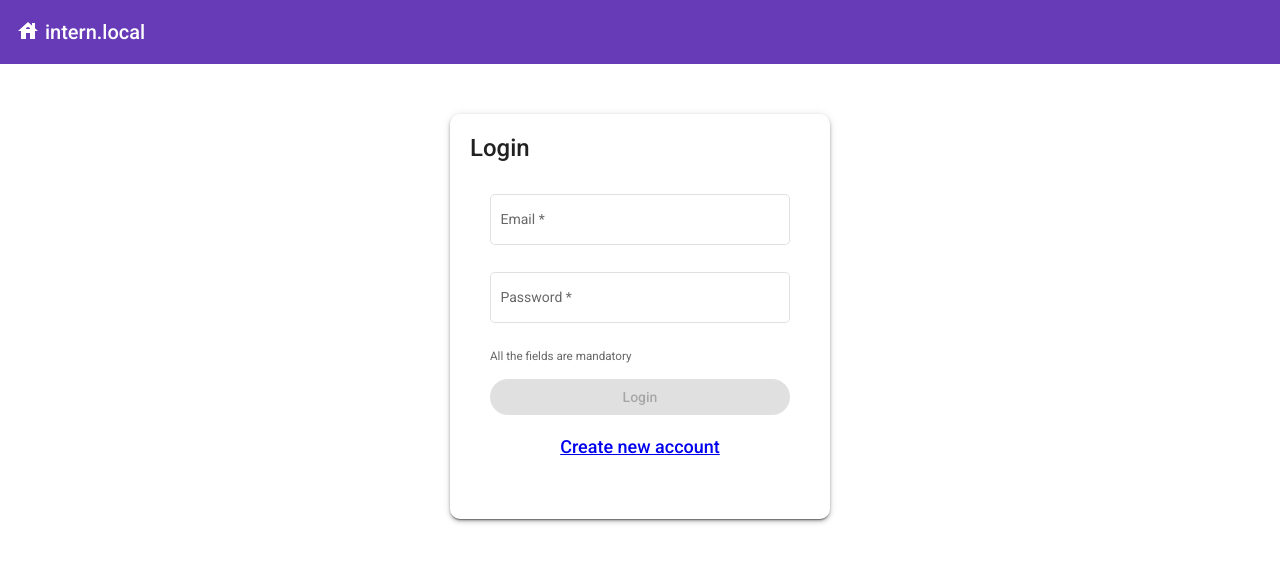
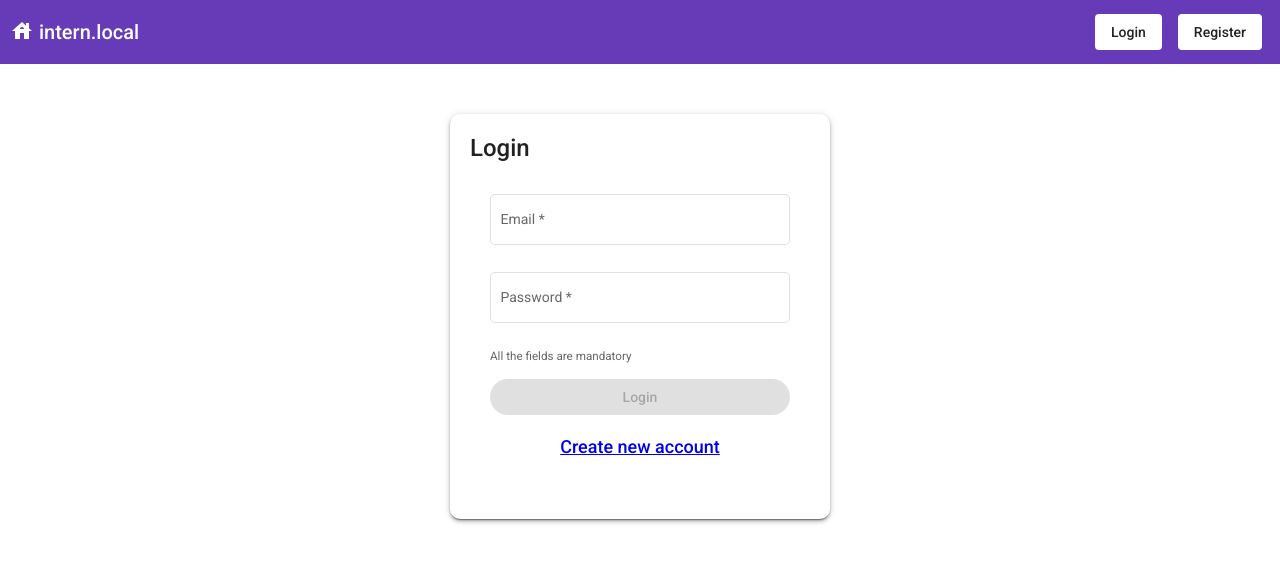
Before and after one commit to dilshans2k/intern.local, an Angular app: page /public/login in a window 1280 px wide. Shown: the top 562 px of the page. Built offline with nearby package versions, Linux system fonts and the light colour scheme; no server answers.

Commit message:
#1 Updated toolbar
Added Login and Register buttons on toolbar, and unified the presence of
toolbar from login and register component to app component

```diff
--- a/src/app/app.component.css
+++ b/src/app/app.component.css
@@ -0,0 +1,36 @@
+mat-toolbar {
+    padding: 10px;
+  }
+
+  #toolbar-logo {
+    width: 10%;
+  }
+
+.mat-icon {
+    vertical-align: middle;
+    margin-bottom: 5px;
+  }
+
+#a-header {
+    color: white;
+    text-decoration: none;
+}
+
+#toolbar-route-buttons{
+    display: flex;
+    width: inherit;
+    justify-content: right;
+
+}
+
+#login-button{
+    padding: 0px 8px 0px 8px;
+}
+
+#register-button{
+    padding: 0px 8px 0px 8px;
+}
+
+.mat-icon-button {
+    width: auto;
+  }
--- a/src/app/app.component.html
+++ b/src/app/app.component.html
@@ -1 +1,15 @@
+<mat-toolbar color="primary">
+    <div id="toolbar-logo">
+    <a id="a-header" [routerLink]="['../login']"
+      ><mat-icon aria-hidden="false" aria-label="Example home icon"
+        >house</mat-icon
+      >
+      intern.local</a
+    >
+</div>
+    <div id="toolbar-route-buttons">
+    <div id="login-button" *ngIf = "route == '/'" ><button mat-flat-button  [routerLink]="['/public/login']">Login</button></div>
+    <div id="register-button" *ngIf = "route == '/'"><button mat-flat-button [routerLink]="['/public/register']">Register</button></div>
+</div>
+  </mat-toolbar>
 <router-outlet></router-outlet>
--- a/src/app/app.component.ts
+++ b/src/app/app.component.ts
@@ -1,4 +1,5 @@
 import { Component } from '@angular/core';
+import { Router } from '@angular/router';
 
 @Component({
   selector: 'app-root',
@@ -7,4 +8,10 @@ import { Component } from '@angular/core';
 })
 export class AppComponent {
   title = 'intern.local';
+  route: string;
+  constructor(private router: Router){
+    this.route = router.url;
+    console.log('route',this.router.url)
+  }
+
 }
--- a/src/app/app.module.ts
+++ b/src/app/app.module.ts
@@ -7,6 +7,9 @@ import { BrowserAnimationsModule } from '@angular/platform-browser/animations';
 import { MatSnackBarModule } from '@angular/material/snack-bar';
 import { HttpClientModule, HTTP_INTERCEPTORS } from '@angular/common/http';
 import { AuthInterceptor } from './interceptors/http-interceptor';
+import { MatIconModule } from '@angular/material/icon';
+import { MatToolbarModule } from '@angular/material/toolbar';
+import { MatButtonModule } from '@angular/material/button';
 
 export function tokenGetter() {
   return localStorage.getItem('token');
@@ -20,6 +23,9 @@ export function tokenGetter() {
     BrowserAnimationsModule,
     MatSnackBarModule,
     HttpClientModule,
+    MatIconModule,
+    MatToolbarModule,
+    MatButtonModule,
   ],
   providers: [
     { provide: HTTP_INTERCEPTORS, useClass: AuthInterceptor, multi: true },
--- a/src/app/public/components/login/login.component.html
+++ b/src/app/public/components/login/login.component.html
@@ -1,9 +1,3 @@
-<mat-toolbar color="primary">
-  <a id="a-header" [routerLink]="['../login']">
-    <mat-icon aria-hidden="false">house</mat-icon>
-    intern.local
-  </a>
-</mat-toolbar>
 <div class="container">
   <div
     [ngClass]="isHover"
--- a/src/app/public/components/register/register.component.html
+++ b/src/app/public/components/register/register.component.html
@@ -1,11 +1,4 @@
-<mat-toolbar color="primary">
-  <a id="a-header" [routerLink]="['../login']"
-    ><mat-icon aria-hidden="false" aria-label="Example home icon"
-      >house</mat-icon
-    >
-    intern.local</a
-  >
-</mat-toolbar>
+
 <div class="container">
   <div
     [ngClass]="isHover"
```
